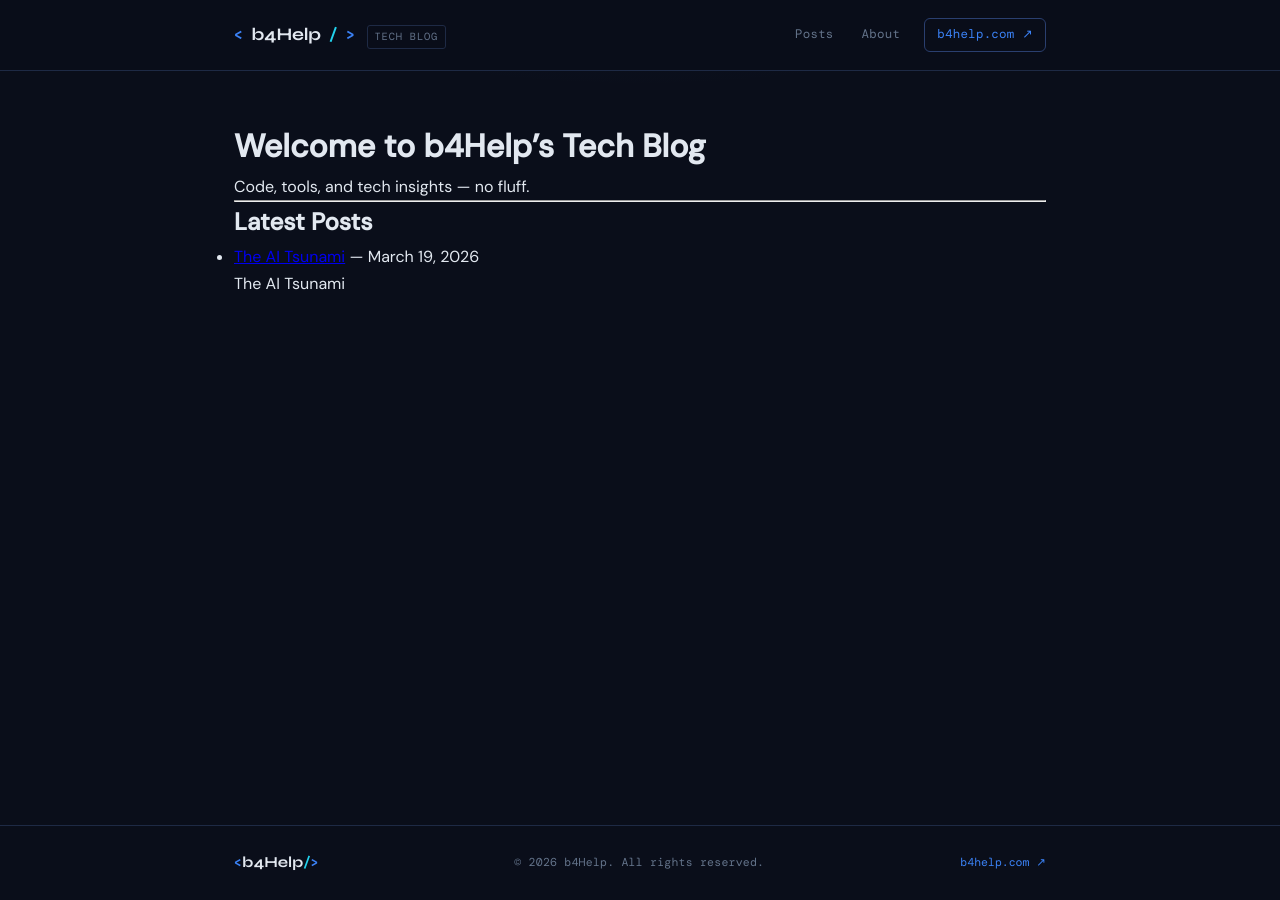
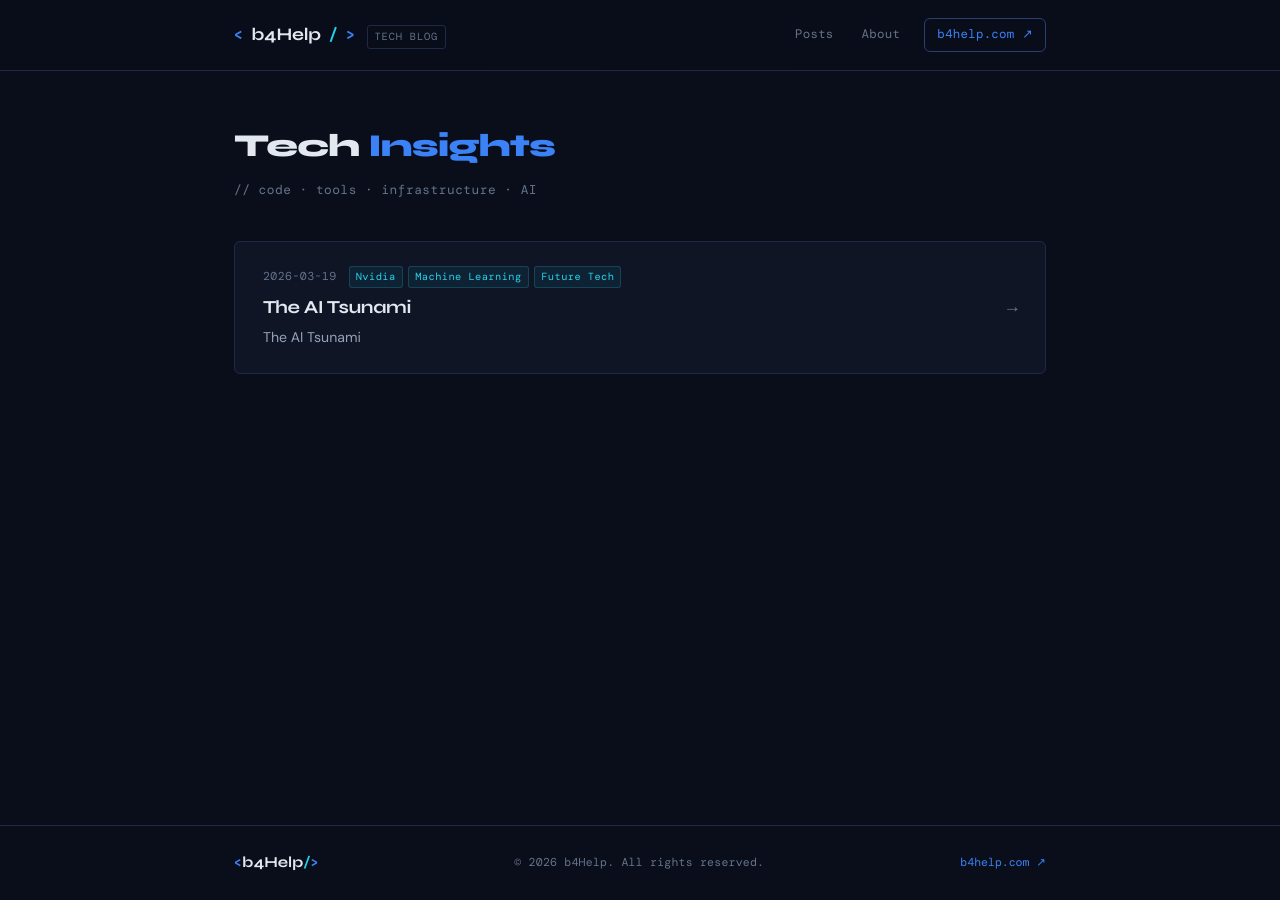
Before and after one commit to b4Help/techblog-b4Help, a Jekyll site: the page built from index.md, in a window 1280 px wide. Built offline with Jekyll 4.4.1, drawn with Linux system fonts in a browser that asks for light colours; some web fonts are replaced.

Commit message:
Add files via upload

```diff
--- a/_config.yml
+++ b/_config.yml
@@ -3,7 +3,7 @@ description: Code, tools, and tech insights
 url: "https://b4Help.github.io"
 baseurl: "/techblog-b4Help"
 
-theme: jekyll-theme-midnight
+# Custom theme (see _layouts/ and assets/css/)
 
 author:
   name: b4Help
@@ -33,7 +33,7 @@ defaults:
       path: ""
       type: "posts"
     values:
-      layout: "default"
+      layout: "post"
       author: "b4Help"
 
 # Exclude from build
--- a/index.md
+++ b/index.md
@@ -3,20 +3,29 @@ layout: default
 title: Home
 ---
 
-# Welcome to b4Help's Tech Blog
+<div class="post-list-header">
+  <h1>Tech <span>Insights</span></h1>
+  <p class="post-list-tagline">// code · tools · infrastructure · AI</p>
+</div>
 
-Code, tools, and tech insights — no fluff.
-
----
-
-## Latest Posts
-
-<ul>
+<ul class="post-list">
   {% for post in site.posts %}
     <li>
-      <a href="{{ post.url | prepend: site.baseurl }}">{{ post.title }}</a>
-      <span> — {{ post.date | date: "%B %d, %Y" }}</span>
-      <p>{{ post.excerpt | strip_html | truncatewords: 25 }}</p>
+      <a class="post-card" href="{{ post.url | prepend: site.baseurl }}">
+        <div class="post-card-meta">
+          <span class="post-date">{{ post.date | date: "%Y-%m-%d" }}</span>
+          {% if post.tags %}
+            <div class="post-tags">
+              {% for tag in post.tags %}
+                <span class="post-tag">{{ tag }}</span>
+              {% endfor %}
+            </div>
+          {% endif %}
+        </div>
+        <div class="post-card-title">{{ post.title }}</div>
+        <div class="post-card-excerpt">{{ post.excerpt | strip_html | truncatewords: 22 }}</div>
+        <span class="post-card-arrow">→</span>
+      </a>
     </li>
   {% endfor %}
 </ul>
```
